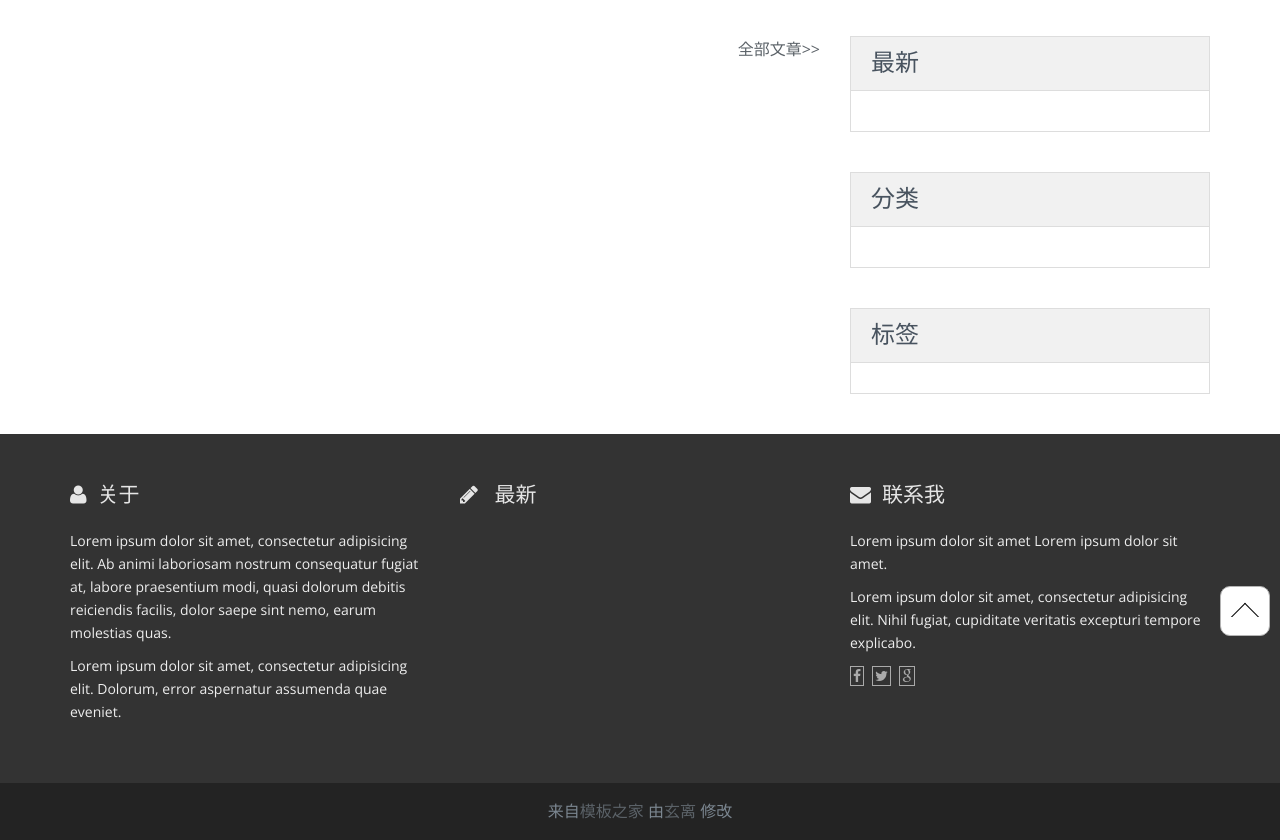
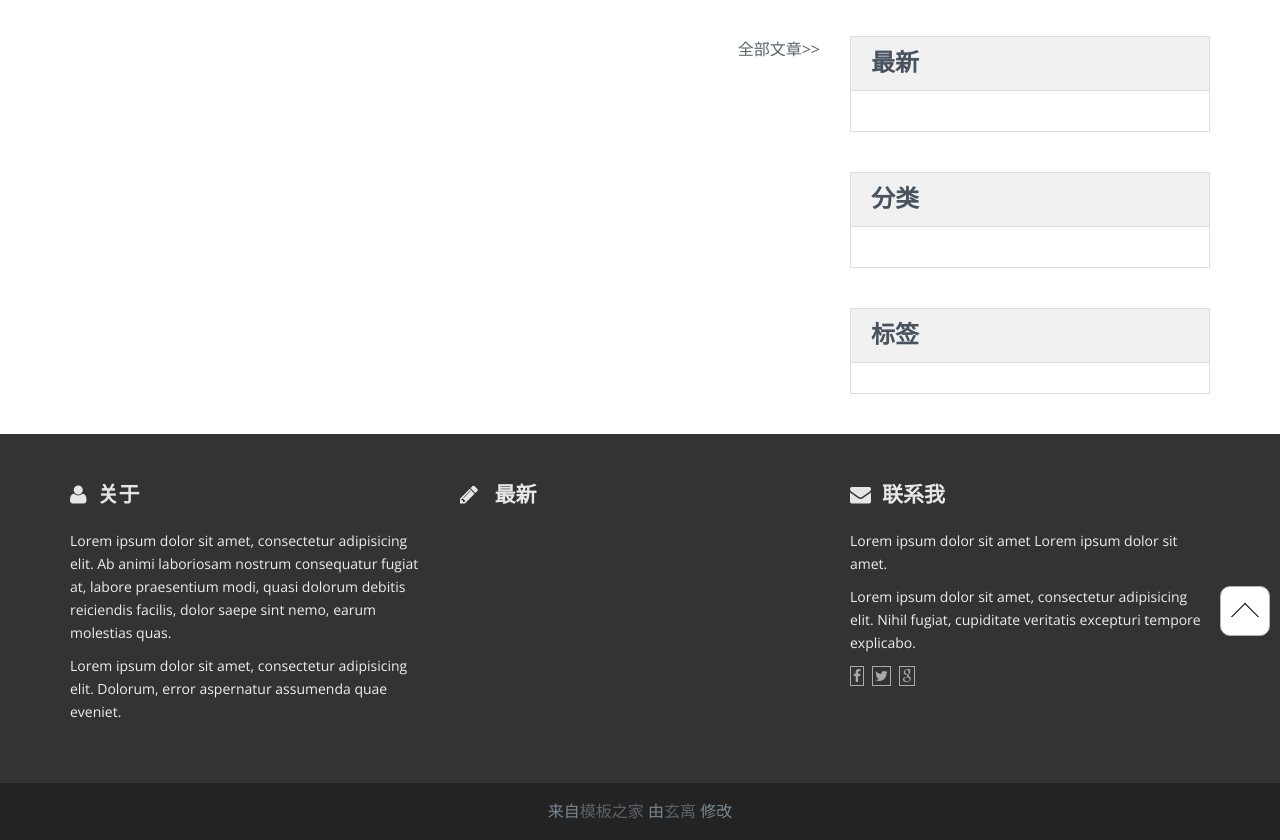
Before and after one commit to h1962809507/myblog-f, a Flask app: page / in a window 1280 px wide. Shown: the part 144-984 px from the top of the page. Run offline with Flask 2, Linux system fonts and the light colour scheme; data that the repository does not hold is empty; some libraries are stand-ins or nearby versions.

Commit message:
标题加黑

```diff
--- a/blog/static/css/style.css
+++ b/blog/static/css/style.css
@@ -1354,6 +1354,11 @@ fieldset[disabled] .btn-clean-two.active {
   border-radius: 0px;
 }
 
+/*标题加黑*/
+.h1, .h2, .h3, .h4, .h5, .h6, h1, h2, h3, h4, h5, h6 {
+    font-weight: bold;
+}
+
 /*返回顶部*/
 .box{
     position:fixed;
```
